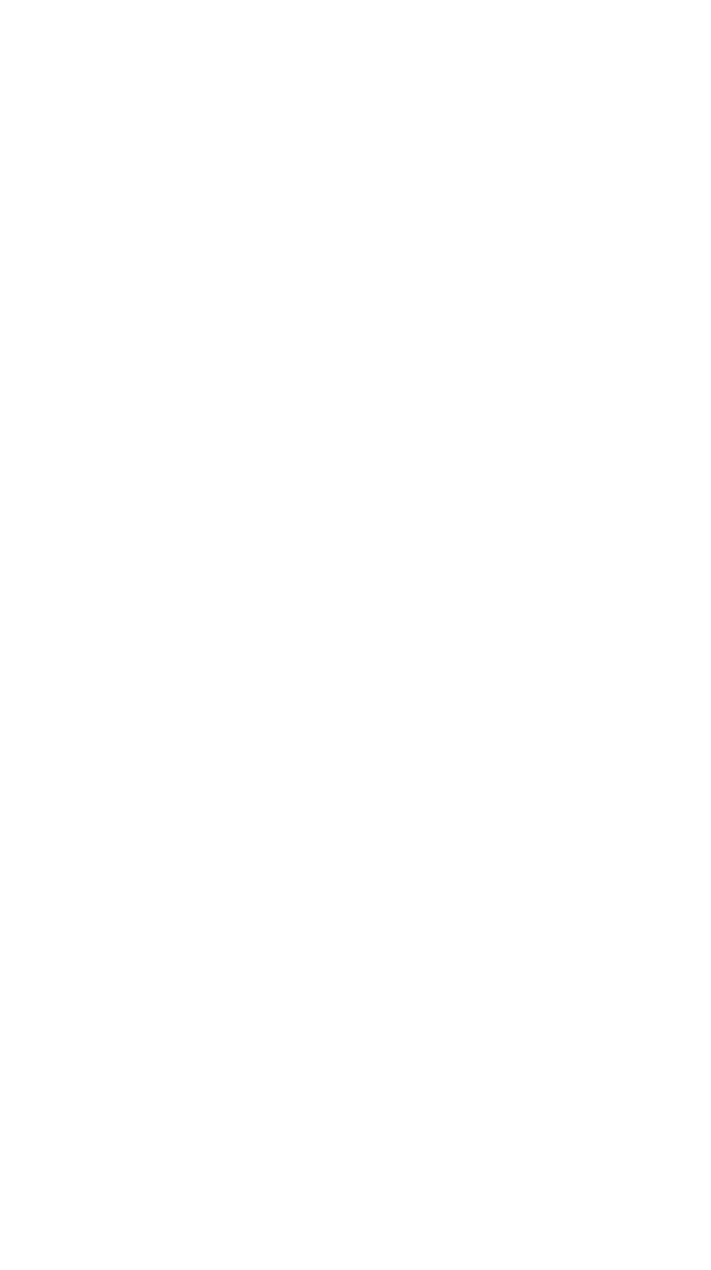
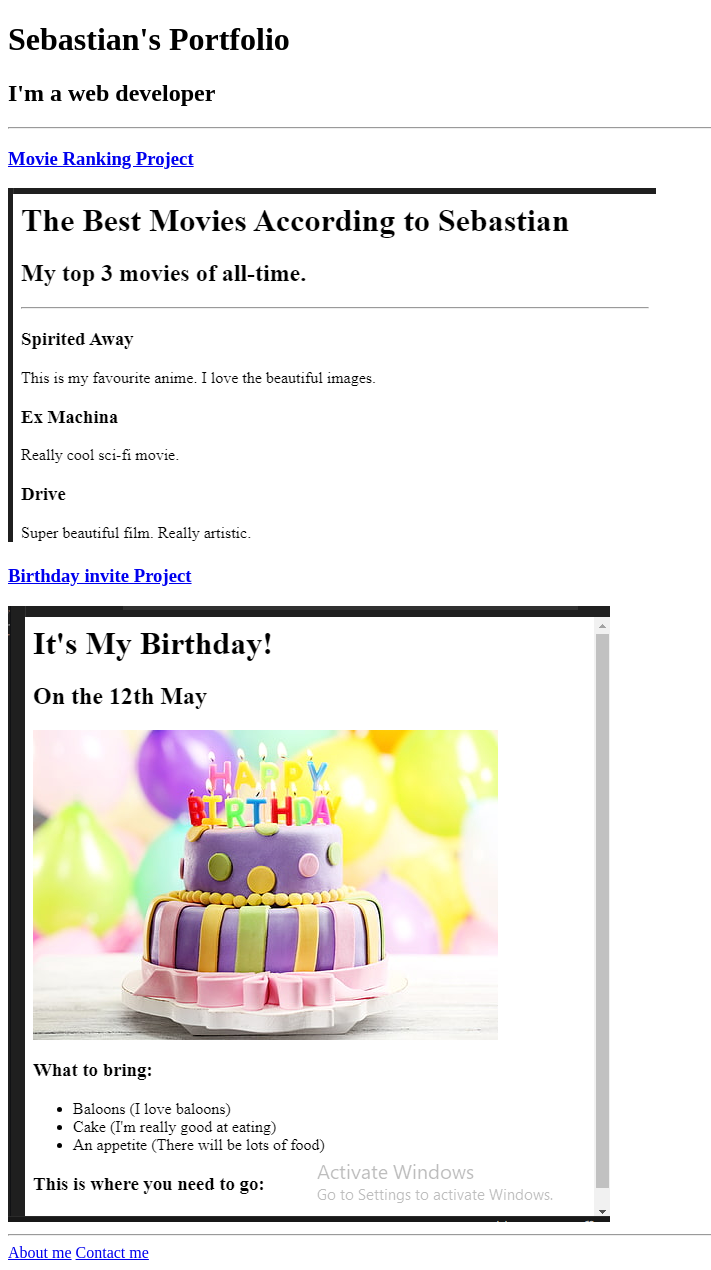
Before and after one commit to SebastianJoeboy/html-portfolio, a plain HTML site: page index.html in a window 1280 px wide. Shown: the whole page, without its empty margins (0-711 px from the left). Before the commit the page ends 800 px from the top, so only its background shows below. Drawn offline with Linux system fonts and the light colour scheme.

Commit message:
Add files via upload

```diff
--- a/index.html
+++ b/index.html
@@ -1,15 +1,19 @@
 <!-- TODO 1: Create the HTML Boilerplate -->
-
-<!-- TODO 2: Add Your previous projects' HTML into the public folder -->
-
-<!-- TODO 3: Take screenshots of your project previews and add the images to the images folder -->
-
-<!-- TODO 4: Add titles/subtitles etc. -->
-
-<!-- TODO 5: Add a link to the project pages -->
-
-<!-- TODO 6: Add images to show the project previews
-HINT for TODO 6: You can use the height attribute set to 200 to make the image smaller:
-https://developer.mozilla.org/en-US/docs/Web/HTML/Element/img#attr-height -->
-
-<!-- TODO 7: Add the Contact Me and About Me page links -->
+<!DOCTYPE html>
+<html lang="en">
+<head>
+    <meta charset="UTF-8">
+    <title>My Portfolio</title>
+</head>
+<body>
+    <h1>Sebastian's Portfolio</h1>
+    <h2>I'm a web developer</h2>
+    <hr>
+    <h3><a href="./public/movie-ranking.html">Movie Ranking Project</a></h3>
+    <img src="./assets/images/Screenshot (9).png" alt="Movie ranking"/>
+    <h3><a href="./public/birthday-invite.html">Birthday invite Project</a></h3>
+    <img src="./assets/images/Screenshot (6).png" alt="Birthday invite"/>
+    <hr>
+    <a href="./public/about.html">About me</a> <a href="./public/contact.html">Contact me</a>
+ </body>
+ </html>
```
